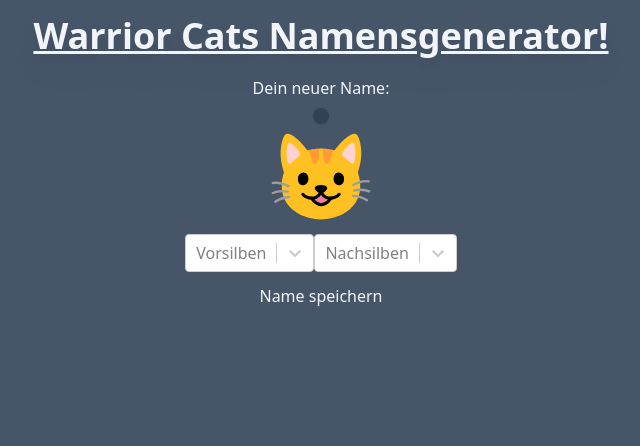
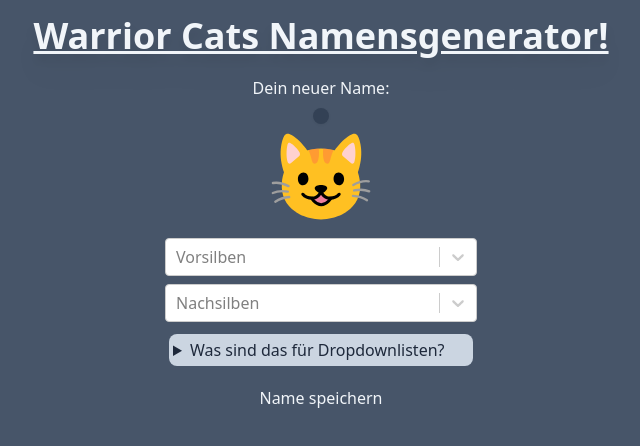
Before and after one commit to maxRN/warrior-cats-name-generator, a Next.js app: page / in a window 1280 px wide. Shown: the top 446 px of the page, without its empty margins (319-959 px from the left). Built offline with nearby package versions, Linux system fonts and the light colour scheme.

Commit message:
feat: explain drop down lists

```diff
--- a/components/VorsilbenAuswahl.tsx
+++ b/components/VorsilbenAuswahl.tsx
@@ -73,9 +73,9 @@
   }
 
   return (
-    <div className="flex flow-row text-slate-800">
+    <div className="grid grid-rows-1 grid-cols-1 w-80 text-slate-800">
       <Select
-        className=""
+        className="m-1"
         options={vorsilbenOptions}
         onChange={handleVorsilbenChange}
         value={selectedVorsilbenOptions}
@@ -86,7 +86,7 @@
       />
 
       <Select
-        className=""
+        className="m-1 rounded-xl"
         options={nachsilbenOptions}
         onChange={handleNachsilbenChange}
         value={selectedNachsilbenOptions}
@@ -95,6 +95,13 @@
         isSearchable
         placeholder="Nachsilben"
       />
+      <div className="bg-slate-300 rounded-lg p-1 w-auto m-2">
+        <details className="">
+          <summary>Was sind das für Dropdownlisten?</summary>
+          Hier könnt ihr auswählen ob ihr nur Namen mit bestimmten Vorsilben
+          und/oder Nachsilben angezeigt bekommen wollt.
+        </details>
+      </div>
     </div>
   );
 }
```
